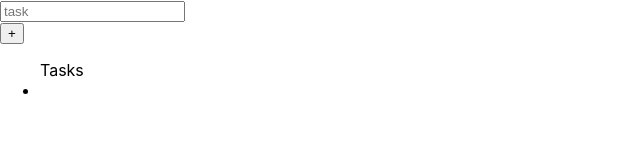
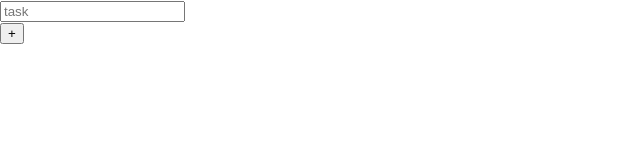
Before and after one commit to arielgomezmendez/to-do-app-react-1, a React (Create React App) app: page / in a window 1280 px wide. Shown: the top 160 px of the page, without its empty margins (0-640 px from the left). Built offline with nearby package versions, Linux system fonts and the light colour scheme.

Commit message:
Rendering tasks in browser

```diff
--- a/src/App.js
+++ b/src/App.js
@@ -9,7 +9,12 @@ function App() {
   return (
     <div className="App">
       <Form task={task} setTask={setTask} />
-      <Task task={task} setTask={setTask}/>
+      {task.map((task)=>{
+        return(
+          <Task task={task} setTask={setTask} key={task}/>
+        )
+      })}
+
     </div>
   );
 }
--- a/src/components/Task/Task.js
+++ b/src/components/Task/Task.js
@@ -1,14 +1,7 @@
 import React from "react";
 
-const Task = ({ task, setTask }) => {
-  return (
-    <div>
-      <ul>
-        Tasks
-        <li>{task}</li>
-      </ul>
-    </div>
-  );
+const Task = ({ task}) => {
+  return <li>{task}</li>;
 };
 
 export default Task;
```
Also changed, not shown: src/components/Form/Form.js (+5 -4 lines).
